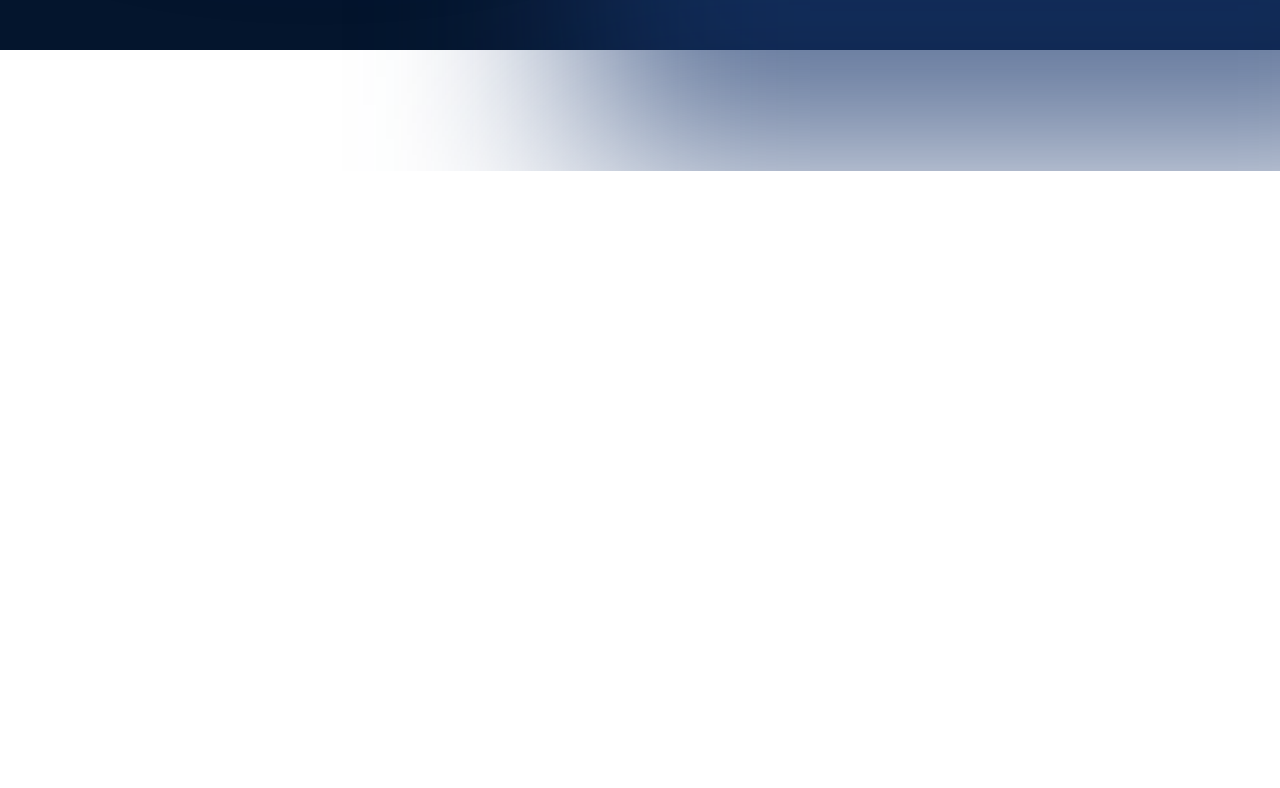
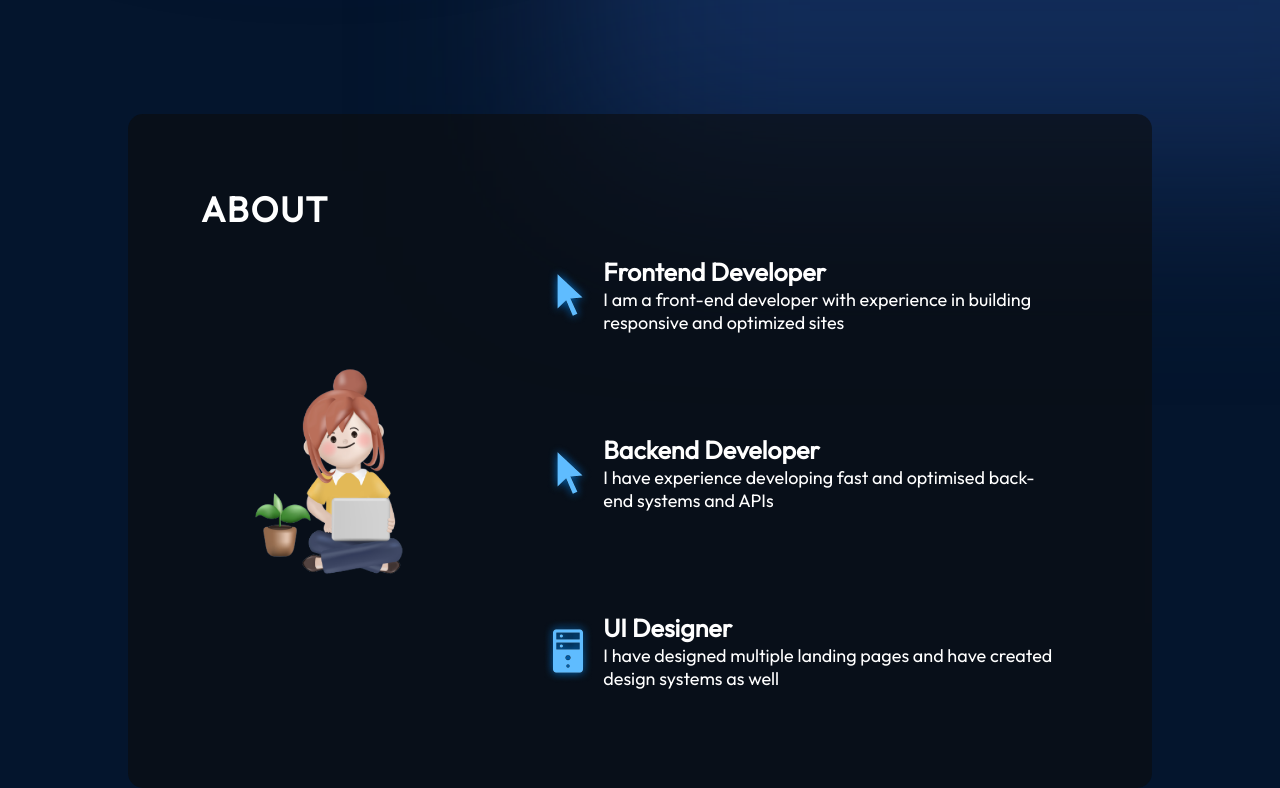
Before and after one commit to ParvezMah/Parvez_React_Portfolio_By_Code_Complete, a React (Vite) app: page / in a window 1280 px wide. Shown: the part 640-1428 px from the top of the page. Before the commit the page ends 811 px from the top, so only its background shows below. Built offline with nearby package versions, Linux system fonts and the light colour scheme.

Commit message:
About section has done with respnsiveness

```diff
--- a/src/App.jsx
+++ b/src/App.jsx
@@ -1,4 +1,5 @@
 import styles from './App.module.css'
+import About from './Components/About/About'
 import Hero from './Components/Hero/Hero'
 import Navbar from './Components/Navbar/Navbar'
 
@@ -7,6 +8,7 @@ function App() {
     <div className={styles.App}>
       <Navbar></Navbar>
       <Hero></Hero>
+      <About></About>
     </div>
   )
 }
--- /dev/null
+++ b/src/Components/About/About.jsx
@@ -0,0 +1,41 @@
+import styles from "../../Components/About/About.module.css"
+
+const About = () => {
+    return (
+        <section className={styles.container} id="about">
+            <h2 className={styles.title}>About</h2>
+            <div className={styles.content}>
+                <img className={styles.aboutImg} src="../../../assets/about/aboutImage.png" alt="" />
+
+                <ul className={styles.aboutItems}>
+                    <li className={styles.aboutItem}>
+                        <img src="../../../assets/about/cursorIcon.png" alt="" />
+                        <div className={styles.aboutItemText}>
+                            <h3>Frontend Developer</h3>
+                            <p>I am a front-end developer with experience
+        in building responsive and optimized sites</p>
+                        </div>
+                    </li>
+                    <li className={styles.aboutItem}>
+                        <img src="../../../assets/about/cursorIcon.png" alt="" />
+                        <div className={styles.aboutItemText}>
+                            <h3>Backend Developer</h3>
+                            <p>I have experience developing fast and
+    optimised back-end systems and APIs</p>
+                        </div>
+                    </li>
+                    <li className={styles.aboutItem}>
+                        <img src="../../../assets/about/serverIcon.png" alt="" />
+                        <div className={styles.aboutItemText}>
+                            <h3>UI Designer</h3>
+                            <p>I have designed multiple landing pages and
+    have created design systems as well</p>
+                        </div>
+                    </li>
+                </ul>
+            </div>
+        </section>
+    );
+};
+
+export default About;
--- /dev/null
+++ b/src/Components/About/About.module.css
@@ -0,0 +1,91 @@
+.container {
+    position: relative;
+    background-color: rgba(12,12,12,0.6);
+    border-radius: 15px;
+    padding: 73px;
+    margin-top: 129px;
+    margin: 0% 10%;
+    z-index: 1;
+
+}
+
+.title{
+    color: var(--color-text);
+    font-size: 35px;
+    font-weight: 700;
+    letter-spacing: 1.75px;
+    text-transform: uppercase;
+}
+
+.content{
+    display: flex;
+    flex-direction: row;
+    justify-content: space-between;
+    align-items: center;
+}
+
+.aboutImg{
+    width: 35%;
+}
+
+.aboutItems{
+    display: flex;
+    flex-direction: column;
+    gap: 50px;
+}
+
+.aboutItem{
+    background: linear-gradient(90deg, rgba(164, 215, 232, 0.42) 0%, rgba(255, 255, 255, 0) 100%);
+    display: flex;
+    flex-direction: row;
+    align-items: center;
+    border-radius: 20px;
+    list-style: none;
+    padding: 25px;
+    background-size: 0 100%;
+    background-repeat: no-repeat;
+    transition: 0.4s;
+}
+
+.aboutItem:hover{
+    background-size: 100% 100%;
+}
+
+.aboutItem h3{
+    font-size: 25px;
+    font-weight: 800;
+}
+
+.aboutItem p{
+    font-size: 18px;
+}
+
+@media screen and (max-width:830px) {
+    .container{
+        padding-left: 0;
+        padding-right: 0;
+        background-color: transparent;
+    }
+
+    .title{
+        text-align: center;
+        margin: 5% 0%;
+    }
+
+    .content{
+        flex-direction: column;
+    }
+
+    .aboutImg{
+        display: none;
+    }
+
+    .aboutItems {
+        margin-top: 29px;
+    }
+
+    .aboutItem{
+        padding-left: 0;
+        padding-right: 0;
+    }
+}
--- a/src/Components/Hero/Hero.module.css
+++ b/src/Components/Hero/Hero.module.css
@@ -94,6 +94,7 @@ margin: 5% 10%;
 @media screen and (max-width: 830px) {
     .container{
         flex-direction: column-reverse;
+
     }
 
     .content{
--- a/src/index.css
+++ b/src/index.css
@@ -4,3 +4,7 @@
   padding: 0;
   font-family: "Outfit", Arial, Helvetica, sans-serif;
 }
+
+html {
+  scroll-behavior: smooth;
+}
```
